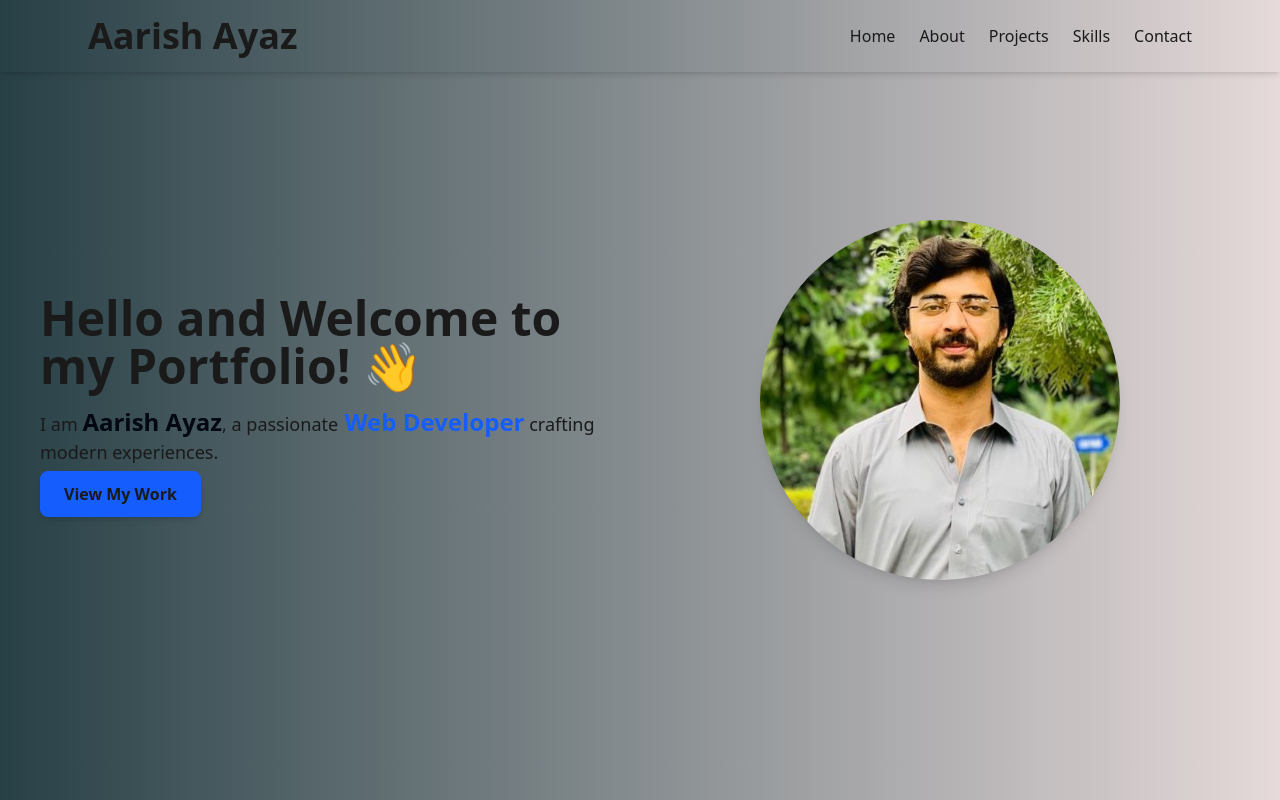
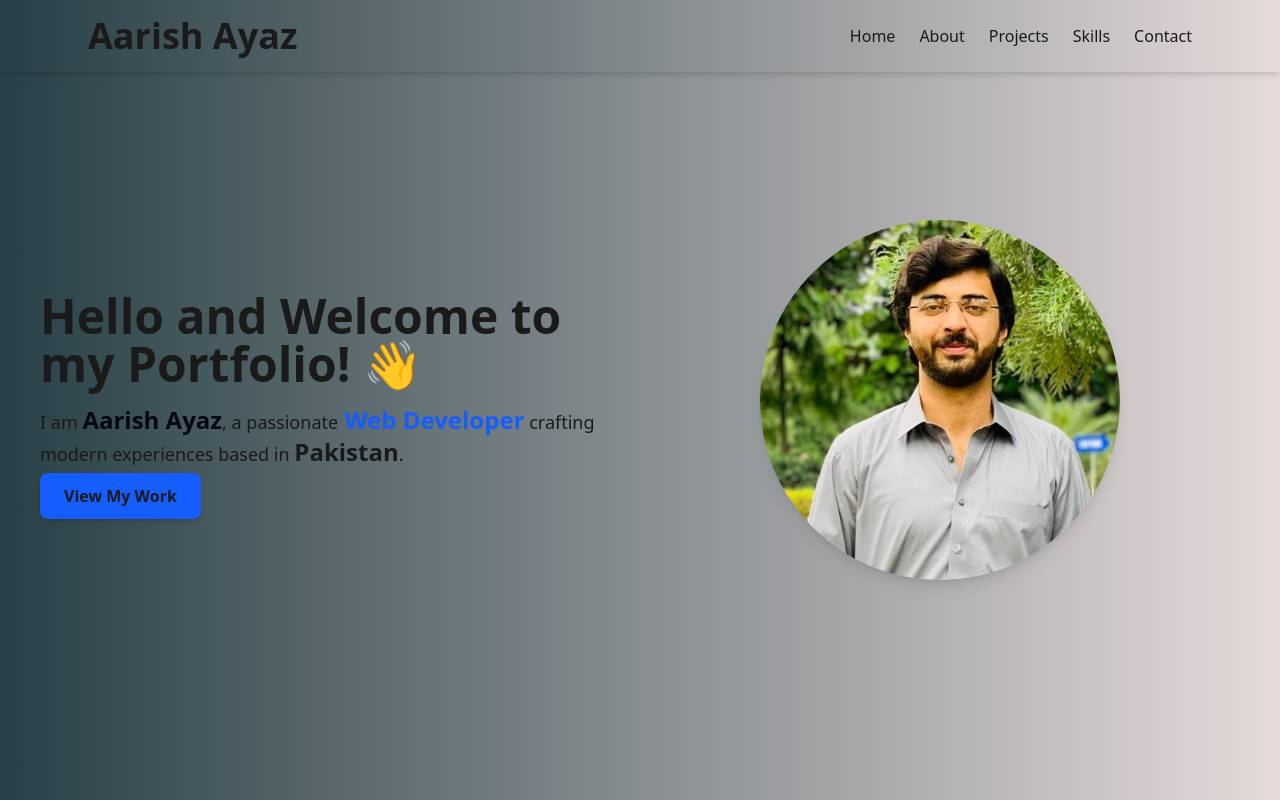
Before and after one commit to AarishAyaz/Personal-Portfolio, a React (Vite) app: page / in a window 1280 px wide. Shown: the top 800 px of the page. Built offline with nearby package versions, Linux system fonts and the light colour scheme.

Commit message:
Home updated

```diff
--- a/src/components/Home.jsx
+++ b/src/components/Home.jsx
@@ -12,7 +12,7 @@ const Home = () => {
         </h1>
         <p className="text-lg text-gray-700 dark:text-gray-300">
           I am <span className="font-semibold text-2xl text-gray-950">Aarish Ayaz</span>, a passionate
-          <span className="text-blue-600 text-2xl font-extrabold"> Web Developer</span> crafting modern experiences.
+          <span className="text-blue-600 text-2xl font-extrabold"> Web Developer</span> crafting modern experiences based in <span className="font-extrabold text-2xl">Pakistan</span>.
         </p>
         <a  href="#projects"
         className="mt-4 px-6 py-3 scroll-smooth bg-blue-600 text-white font-semibold rounded-lg shadow-md hover:bg-blue-700 transition-all">
```
Also changed, not shown: public/Icon.png (added).
